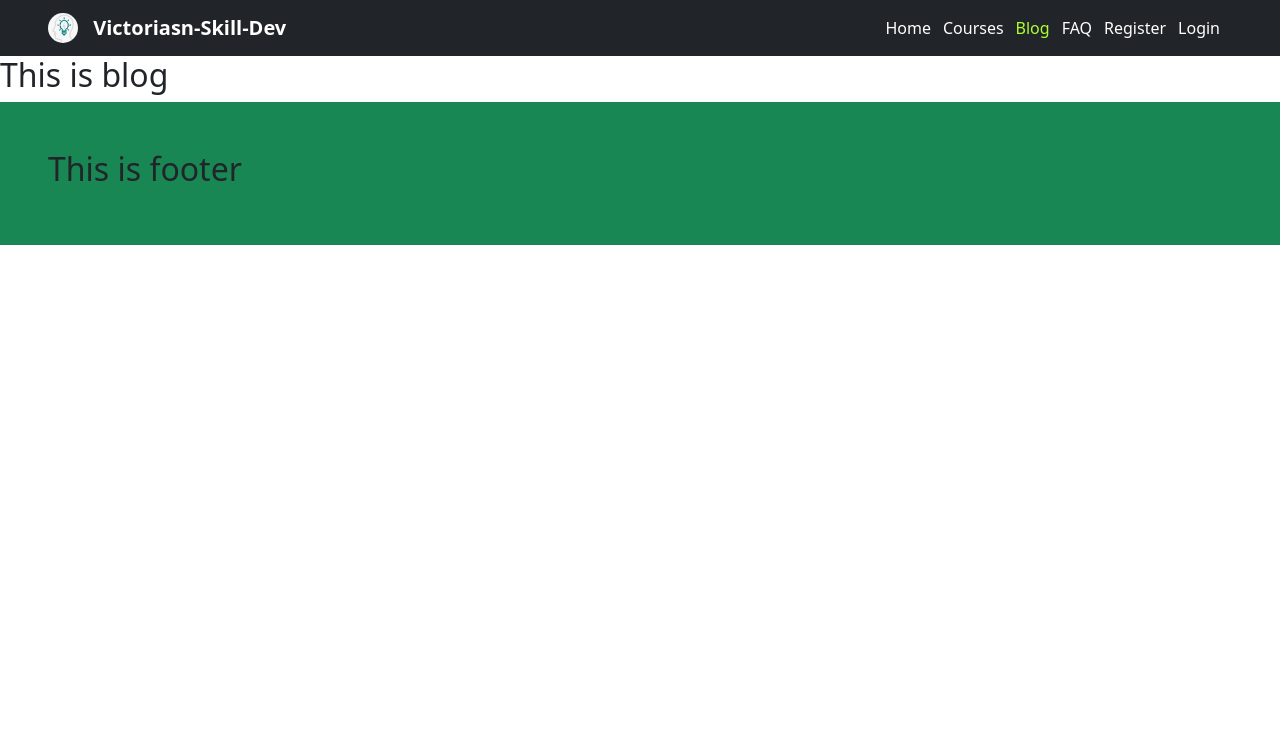
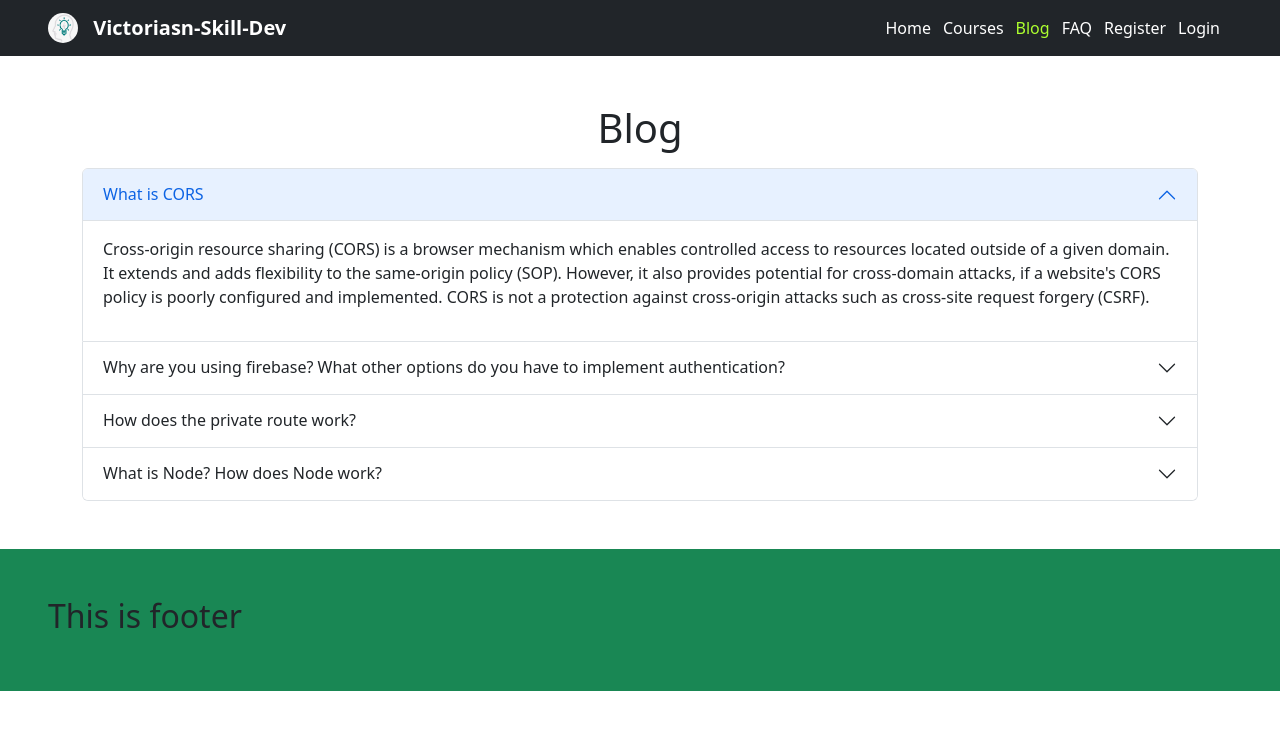
Before and after one commit to Md-Ikbal-Hasan/assignment10-victorians-skill-dev, a React (Create React App) app: page /blog in a window 1280 px wide. Shown: the top 730 px of the page. Built offline with nearby package versions, Linux system fonts and the light colour scheme; no server answers.

Commit message:
blog page added

```diff
--- a/src/Pages/Others/Blog/Blog.js
+++ b/src/Pages/Others/Blog/Blog.js
@@ -1,9 +1,58 @@
 import React from 'react';
-
+import Accordion from 'react-bootstrap/Accordion';
 const Blog = () => {
     return (
-        <div>
-            <h2>This is blog</h2>
+        <div className="container my-5">
+            <h1 className='text-center mb-3'>Blog</h1>
+            <Accordion defaultActiveKey="0">
+                <Accordion.Item eventKey="0">
+                    <Accordion.Header>What is CORS</Accordion.Header>
+                    <Accordion.Body>
+                        <p>
+                            Cross-origin resource sharing (CORS) is a browser mechanism which enables controlled access to resources located outside of a given domain. It extends and adds flexibility to the same-origin policy (SOP). However, it also provides potential for cross-domain attacks, if a website's CORS policy is poorly configured and implemented. CORS is not a protection against cross-origin attacks such as cross-site request forgery (CSRF).
+                        </p>
+
+                    </Accordion.Body>
+                </Accordion.Item>
+
+                <Accordion.Item eventKey="1">
+                    <Accordion.Header>Why are you using firebase? What other options do you have to implement authentication?</Accordion.Header>
+                    <Accordion.Body>
+                        <p>
+                            Firebase Authentication aims to make building secure authentication systems easy, while improving the sign-in and onboarding experience for end users. It provides an end-to-end identity solution, supporting email and password accounts, phone auth, and Google, Twitter, Facebook, and GitHub login, and more
+                        </p>
+                        <p>
+                            We can use backend for authentication.There are two main things your React application needs to do to sign on a user: Get an access token from an authentication server. Send the access token to your backend server with each subsequent request.
+                        </p>
+
+                    </Accordion.Body>
+                </Accordion.Item>
+
+                <Accordion.Item eventKey="2">
+                    <Accordion.Header>How does the private route work?</Accordion.Header>
+                    <Accordion.Body>
+                        <p>
+                            The react private route component renders child components ( children ) if the user is logged in. If not logged in the user is redirected to the /login page with the return url passed in the location state property.
+                        </p>
+
+                    </Accordion.Body>
+                </Accordion.Item>
+
+                <Accordion.Item eventKey="3">
+                    <Accordion.Header>What is Node? How does Node work?</Accordion.Header>
+                    <Accordion.Body>
+                        <p>
+                            Node. js (Node) is an open source development platform for executing JavaScript code server-side. Node is useful for developing applications that require a persistent connection from the browser to the server
+                        </p>
+
+                        <p>
+                            Node JS Web Server internally maintains a Limited Thread pool to provide services to the Client Requests. Node JS Web Server receives those requests and places them into a Queue. It is known as “Event Queue”. Node JS Web Server internally has a Component, known as “Event Loop”
+                        </p>
+
+                    </Accordion.Body>
+                </Accordion.Item>
+
+            </Accordion>
         </div>
     );
 };
```
